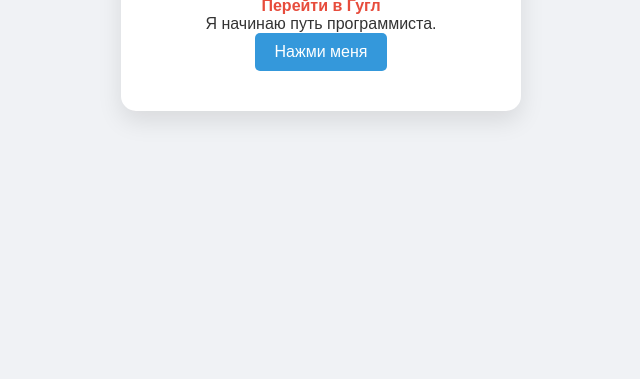
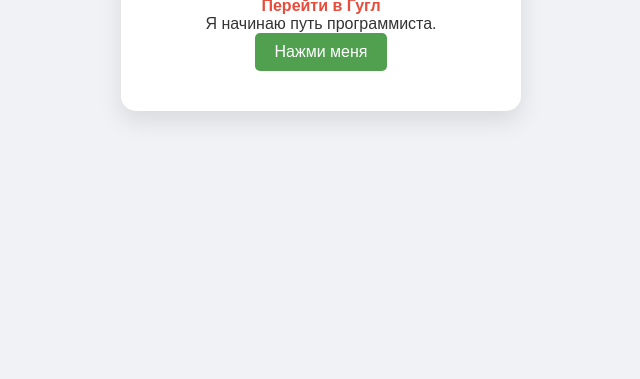
Before and after one commit to pkfsmarket/my-first-site, a plain HTML site: page index.html in a window 1280 px wide. Shown: the part 421-800 px from the top of the page, without its empty margins (319-959 px from the left). Drawn offline with Linux system fonts and the light colour scheme.

Commit message:
Change color button

```diff
--- a/style.css
+++ b/style.css
@@ -20,7 +20,7 @@
 	background-color: white;
 	padding: 40px;
 	border-radius: 15px;
-	box-shadow: 0 10px 25px rgba(0,0,0,0.1);
+	box-shadow: 0 10px 25px rgba(0, 0, 0, 0.1);
 	text-align: center;
 	max-width: 400px;
 	width: 100%;
@@ -32,7 +32,7 @@
 }
 
 button {
-	background-color: #3498db;
+	background-color: #349134db;
 	color: white;
 	border: none;
 	padding: 10px 20px;
```
